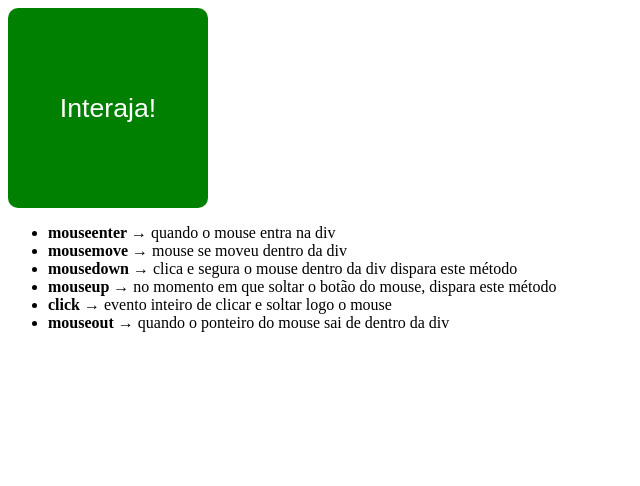
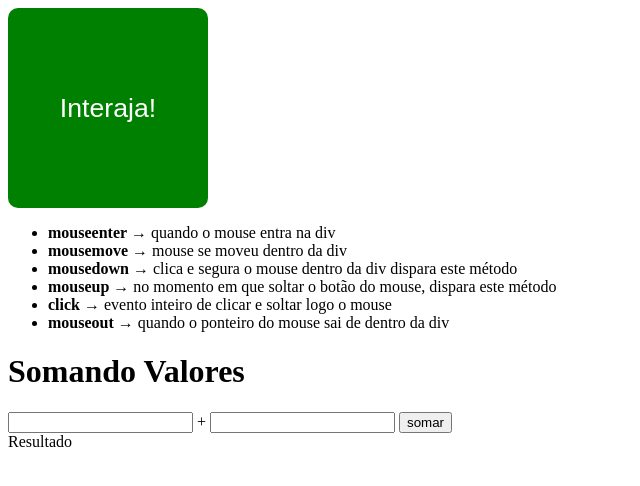
Before and after one commit to CristianoLiraGit/JavaScript, a plain HTML site: page aula10/refazendo.html in a window 1280 px wide. Shown: the whole page, without its empty margins (0-640 px from the left). Drawn offline with Linux system fonts and the light colour scheme.

Commit message:
Update refazendo.html

```diff
--- a/aula10/refazendo.html
+++ b/aula10/refazendo.html
@@ -44,6 +44,21 @@
         <li><strong>click</strong> → evento inteiro de clicar e soltar logo o mouse</li>
         <li><strong>mouseout</strong> → quando o ponteiro do mouse sai de dentro da div</li>
     </ul>
-
+    <h1>Somando Valores</h1>
+    <input type="number" name="txtn1" id="txtn1"> +
+    <input type="number" name="txtn2" id="txtn2">
+    <input type="button" value="somar" onclick="somar()">
+    <div id="res">Resultado</div>
+    <script>
+        function somar() {
+            var tn1 = window.document.getElementById('txtn1')
+            var tn2 = window.document.querySelector('input#txtn2')
+            var res = window.document.getElementById('res')
+            var n1 = Number(tn1.value)
+            var n2 = Number(tn2.value)
+            var s = n1 + n2
+            res.innerHTML = `A soma entre ${n1} e ${n2} é ${s}`
+        }
+    </script>
 </body>
 </html>
```
